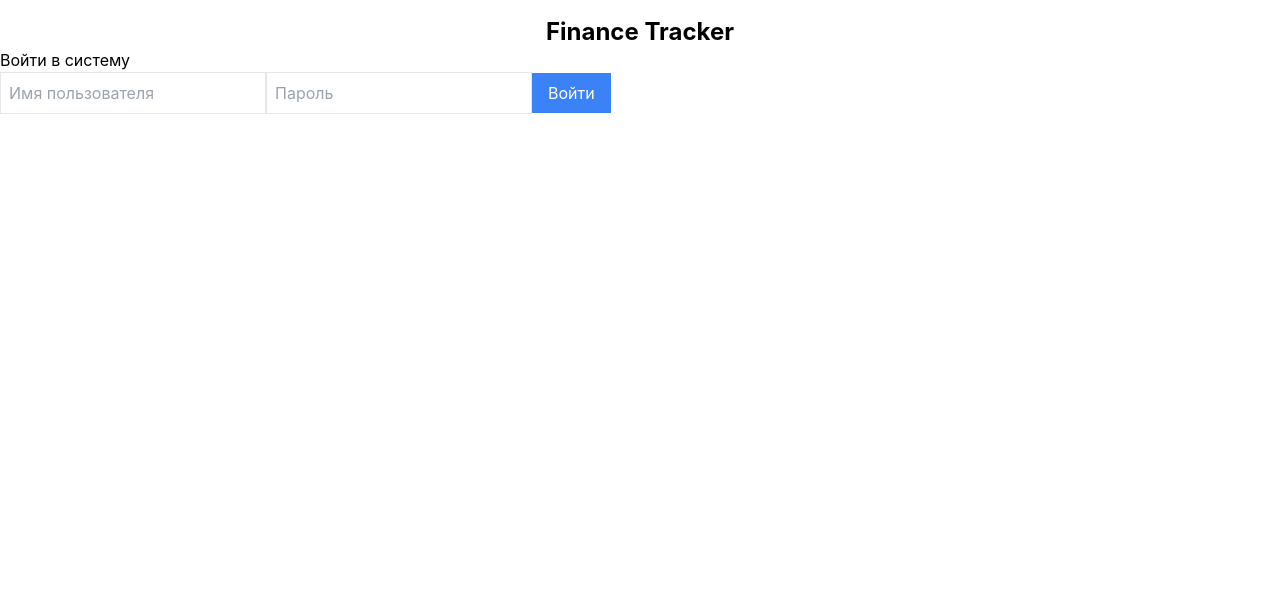
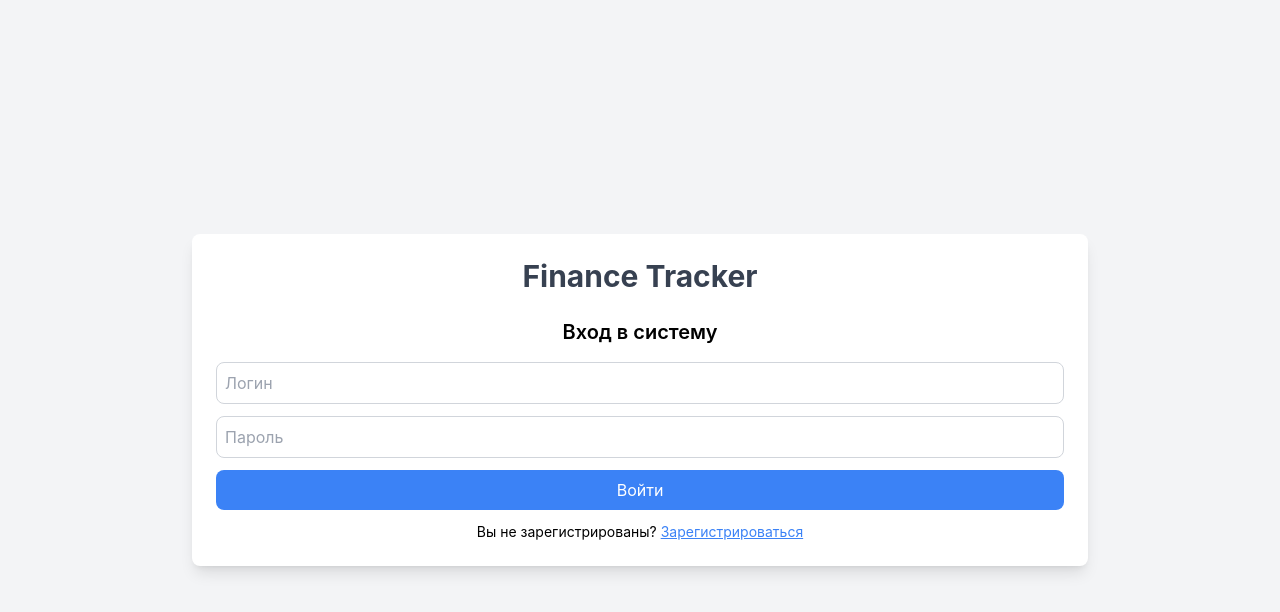
Before and after one commit to Uliana28012003/finance-tracker, a React (Create React App) app in the folder finance-tracker-frontend/: page / in a window 1280 px wide. Shown: the top 612 px of the page. Built offline with nearby package versions, Linux system fonts and the light colour scheme.

Commit message:
Сделали красивую форму регистрации

```diff
--- a/finance-tracker-frontend/src/App.js
+++ b/finance-tracker-frontend/src/App.js
@@ -8,10 +8,8 @@ function App() {
   const [isAuthenticated, setIsAuthenticated] = useState(false);
   const [user, setUser] = useState(null);
   const [loginError, setLoginError] = useState("");
-  const [username, setUsername] = useState("");
-  const [password, setPassword] = useState("");
+  const [isRegistering, setIsRegistering] = useState(false); // Для переключения форм
 
-  // Проверяем токен при загрузке приложения
   useEffect(() => {
     const token = localStorage.getItem("token");
     if (token) {
@@ -24,38 +22,45 @@ function App() {
           setUser(response.data.user);
         })
         .catch(() => {
-          logout(); // Разлогиниваем, если токен невалиден
+          setIsAuthenticated(false);
+          setUser(null);
         });
     }
   }, []);
 
-  // Функция входа
-  const login = () => {
+  const login = (username, password) => {
     setLoginError("");
     axios
       .post("http://localhost:5000/login", { username, password })
       .then((response) => {
         localStorage.setItem("token", response.data.token);
         setIsAuthenticated(true);
-        setUser(response.data.user);
-        setUsername("");
-        setPassword("");
+        setUser({ username: response.data.username });
       })
-      .catch((error) => {
+      .catch(() => {
         setLoginError("Ошибка входа: Неверное имя пользователя или пароль");
-        console.error("Ошибка входа:", error);
       });
   };
 
-  // Функция выхода
+  const register = (username, password) => {
+    setLoginError("");
+    axios
+      .post("http://localhost:5000/register", { username, password })
+      .then(() => {
+        alert("Регистрация успешна! Теперь войдите в систему.");
+        setIsRegistering(false);
+      })
+      .catch(() => {
+        setLoginError("Ошибка регистрации: Пользователь уже существует");
+      });
+  };
+
   const logout = () => {
     localStorage.removeItem("token");
     setIsAuthenticated(false);
     setUser(null);
-    setTransactions([]);
   };
 
-  // Загружаем список транзакций, если пользователь авторизован
   useEffect(() => {
     if (isAuthenticated) {
       axios
@@ -67,42 +72,30 @@ function App() {
         })
         .catch((error) => {
           console.error("Ошибка при получении транзакций:", error);
-          if (error.response?.status === 401) {
-            logout(); // Автоматический выход при просроченном токене
-          }
         });
     }
   }, [isAuthenticated]);
 
-
-// Добавление транзакции
   const handleAddTransaction = (newTransaction) => {
-  console.log("Данные для отправки на сервер:", newTransaction);  // Логируем перед отправкой
-
     axios
       .post("http://localhost:5000/transactions", newTransaction, {
         headers: { Authorization: `Bearer ${localStorage.getItem("token")}` },
-      "Content-Type": "application/json",
       })
       .then((response) => {
-      console.log("Транзакция добавлена:", response.data);  // Логируем успешный ответ сервера
-      setTransactions((prevTransactions) => [...prevTransactions, response.data.transaction]);
+        setTransactions((prev) => [...prev, response.data]);
       })
       .catch((error) => {
-      console.error("Ошибка при добавлении транзакции:", error);  // Логируем ошибку
+        console.error("Ошибка при добавлении транзакции:", error);
       });
   };
 
-
-
-  // Удаление транзакции
   const handleDeleteTransaction = (id) => {
     axios
       .delete(`http://localhost:5000/transactions/${id}`, {
         headers: { Authorization: `Bearer ${localStorage.getItem("token")}` },
       })
       .then(() => {
-        setTransactions((prevTransactions) => prevTransactions.filter((transaction) => transaction.id !== id));
+        setTransactions((prev) => prev.filter((transaction) => transaction.id !== id));
       })
       .catch((error) => {
         console.error("Ошибка при удалении транзакции:", error);
@@ -110,41 +103,100 @@ const handleAddTransaction = (newTransaction) => {
   };
 
   return (
-    <div className="App">
-      <h1 className="text-2xl font-bold text-center mt-4">Finance Tracker</h1>
+    <div className="App min-h-screen bg-gray-100 flex justify-center items-center">
+      <div className="w-full max-w-4xl bg-white p-6 rounded-lg shadow-lg">
+        <h1 className="text-3xl font-bold text-center mb-6 text-gray-700">Finance Tracker</h1>
 
         {isAuthenticated ? (
           <>
-          <p>Добро пожаловать, {user?.username || "пользователь"}!</p>
-          <button onClick={logout} className="bg-red-500 text-white px-4 py-2">
+            <p className="text-center text-lg">Добро пожаловать, {user?.username || "гость"}!</p>
+            <button onClick={logout} className="bg-red-500 text-white w-full py-2 mt-4 rounded-lg">
               Выйти
             </button>
+
+            {/* Блок с транзакциями и добавлением */}
+            <div className="mt-6">
               <AddTransaction onAdd={handleAddTransaction} />
+            </div>
+            <div className="mt-6">
               <TransactionsList transactions={transactions} onDelete={handleDeleteTransaction} />
+            </div>
           </>
         ) : (
-        <div className="login-form">
-          <h2>Войти в систему</h2>
-          {loginError && <p className="text-red-500">{loginError}</p>}
+          <div className="auth-container">
+            <h2 className="text-xl font-semibold text-center mb-4">{isRegistering ? "Регистрация" : "Вход в систему"}</h2>
+            {loginError && <p className="text-red-500 text-center mb-4">{loginError}</p>}
+
+            {!isRegistering ? (
+              // Форма входа
+              <div className="space-y-3">
                 <input
                   type="text"
-            placeholder="Имя пользователя"
-            value={username}
-            onChange={(e) => setUsername(e.target.value)}
-            className="border p-2 mb-2"
+                  placeholder="Логин"
+                  id="login-username"
+                  className="w-full p-2 border border-gray-300 rounded-lg focus:outline-none focus:ring-2 focus:ring-blue-500"
                 />
                 <input
                   type="password"
                   placeholder="Пароль"
-            value={password}
-            onChange={(e) => setPassword(e.target.value)}
-            className="border p-2 mb-2"
+                  id="login-password"
+                  className="w-full p-2 border border-gray-300 rounded-lg focus:outline-none focus:ring-2 focus:ring-blue-500"
                 />
-          <button onClick={login} className="bg-blue-500 text-white px-4 py-2">
+                <button
+                  onClick={() =>
+                    login(
+                      document.getElementById("login-username").value,
+                      document.getElementById("login-password").value
+                    )
+                  }
+                  className="w-full bg-blue-500 text-white py-2 rounded-lg mt-3"
+                >
                   Войти
                 </button>
+                <p className="text-center text-sm">
+                  Вы не зарегистрированы?{" "}
+                  <button className="text-blue-500 underline" onClick={() => setIsRegistering(true)}>
+                    Зарегистрироваться
+                  </button>
+                </p>
+              </div>
+            ) : (
+              // Форма регистрации
+              <div className="space-y-3">
+                <input
+                  type="text"
+                  placeholder="Логин"
+                  id="register-username"
+                  className="w-full p-2 border border-gray-300 rounded-lg focus:outline-none focus:ring-2 focus:ring-green-500"
+                />
+                <input
+                  type="password"
+                  placeholder="Пароль"
+                  id="register-password"
+                  className="w-full p-2 border border-gray-300 rounded-lg focus:outline-none focus:ring-2 focus:ring-green-500"
+                />
+                <button
+                  onClick={() =>
+                    register(
+                      document.getElementById("register-username").value,
+                      document.getElementById("register-password").value
+                    )
+                  }
+                  className="w-full bg-green-500 text-white py-2 rounded-lg mt-3"
+                >
+                  Зарегистрироваться
+                </button>
+                <p className="text-center text-sm">
+                  Уже есть аккаунт?{" "}
+                  <button className="text-blue-500 underline" onClick={() => setIsRegistering(false)}>
+                    Войти
+                  </button>
+                </p>
               </div>
             )}
+          </div>
+        )}
+      </div>
     </div>
   );
 }
--- a/finance-tracker-frontend/src/components/auth.js
+++ b/finance-tracker-frontend/src/components/auth.js
@@ -0,0 +1,58 @@
+// auth.js
+const API_URL = "http://localhost:5000"; // Адрес бэкенда
+
+export async function login(username, password) {
+  const response = await fetch(`${API_URL}/login`, {
+    method: "POST",
+    headers: {
+      "Content-Type": "application/json",
+    },
+    body: JSON.stringify({ username, password }),
+  });
+
+  const data = await response.json();
+
+  if (response.ok) {
+    localStorage.setItem("token", data.token); // Сохраняем токен
+    return data;
+  } else {
+    throw new Error(data.message);
+  }
+}
+
+export async function register(username, password) {
+  const response = await fetch(`${API_URL}/register`, {
+    method: "POST",
+    headers: {
+      "Content-Type": "application/json",
+    },
+    body: JSON.stringify({ username, password }),
+  });
+
+  const data = await response.json();
+
+  if (response.ok) {
+    return data; // Возвращаем данные, но токен пока не сохраняем
+  } else {
+    throw new Error(data.message);
+  }
+}
+
+export function logout() {
+  localStorage.removeItem("token");
+}
+
+export function getToken() {
+  return localStorage.getItem("token");
+}
+
+export async function fetchProtectedData() {
+  const token = getToken();
+  const response = await fetch(`${API_URL}/protected`, {
+    headers: {
+      Authorization: `Bearer ${token}`,
+    },
+  });
+
+  return response.json();
+}
```
Also changed, not shown: finance-tracker-frontend/src/components/Login.js (+7 -7 lines), 2 other files (tests, documents, lock files or other folders). Lines whose indentation alone changed are shown as unchanged.
